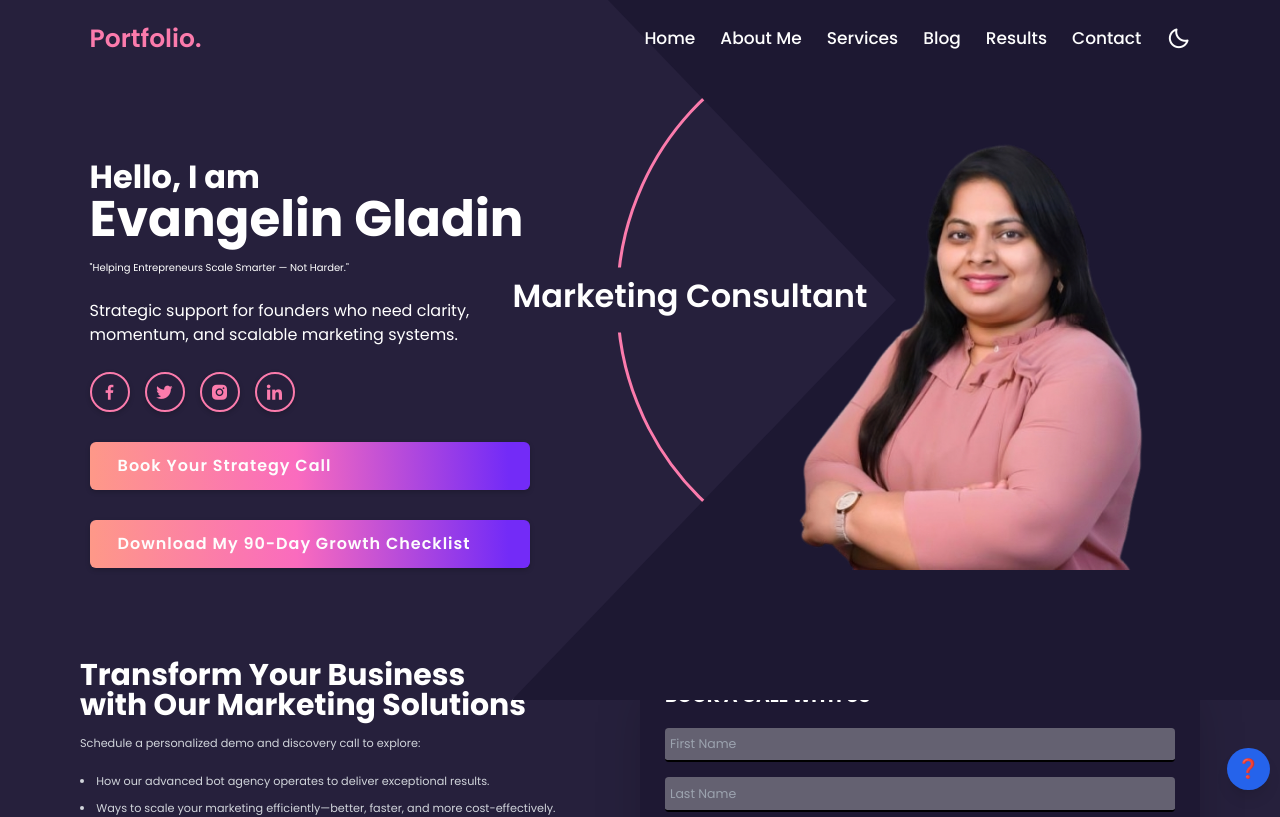
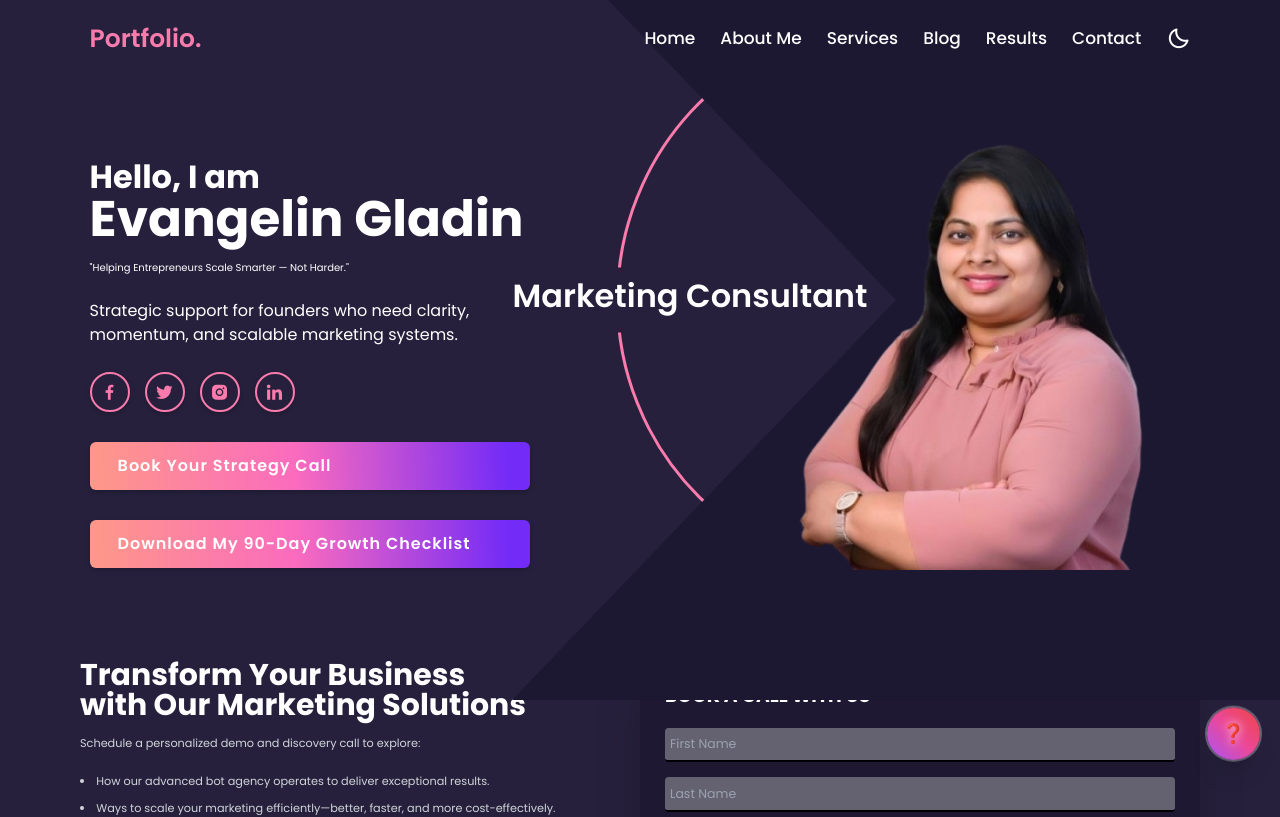
Before and after one commit to dhanushvikram/Evangelin-Gladin-main, a React (Create React App) app: page / in a window 1280 px wide. Shown: the top 817 px of the page. Built offline with nearby package versions, Linux system fonts and the light colour scheme.

Commit message:
Enhance QuizPopup and ContactSection components with improved styling and animations for better user experience

```diff
--- a/src/components/QuizApp.jsx
+++ b/src/components/QuizApp.jsx
@@ -22,17 +22,17 @@ export default function QuizPopup() {
   return (
     <>
       {showMessage && (
-        <div className="fixed bottom-20 right-6 sm:right-28 bg-white text-black px-4 py-2 rounded-lg shadow-lg animate-slide-in z-40">
+        <div className="fixed bottom-20 right-32 sm:right-32 bg-white text-black px-4 py-4 rounded-lg shadow-lg text-2xl font-semi-bold animate-slide-in z-40">
           Need help scaling? Try the quiz!
         </div>
       )}
 
       <button
         onClick={() => setShowQuiz(true)}
-        className="fixed bottom-4 right-4 p-4 bg-blue-600 text-white rounded-full shadow-lg z-50"
+        className="fixed bottom-16 right-8 p-6 rounded-full z-50 shadow-xl bg-gradient-to-tr from-purple-500 via-pink-500 to-red-500 hover:from-pink-500 hover:to-yellow-500 transition-all duration-500 animate-float ring-2 ring-white ring-opacity-30 hover:ring-opacity-60"
       >
         <span className="absolute -top-2 -right-2 h-4 w-4 rounded-full bg-green-400 animate-ping"></span>
-        <span className="text-3xl">❓</span>
+        <span className="text-3xl text-white drop-shadow-[0_0_5px_rgba(255,255,255,0.9)]">❓</span>
       </button>
 
       {showQuiz && (
--- a/src/components/connection/Connect.jsx
+++ b/src/components/connection/Connect.jsx
@@ -230,7 +230,7 @@ export default function ContactSection() {
 
                             <button
                                 type="submit"
-                                className="w-full ps-2 text-xl py-4 mt-6 bg-gradient-to-r from-pink-500 to-purple-600 text-white font-semibold rounded-xl"
+                                className="w-full ps-2 text-xl py-4 mt-6 bg-gradient-to-r from-pink-500 to-purple-600 hover:to-pink-500 hover:from-purple-600 text-white font-semibold rounded-xl"
                             >
                                 Book Demo
                             </button>
```
